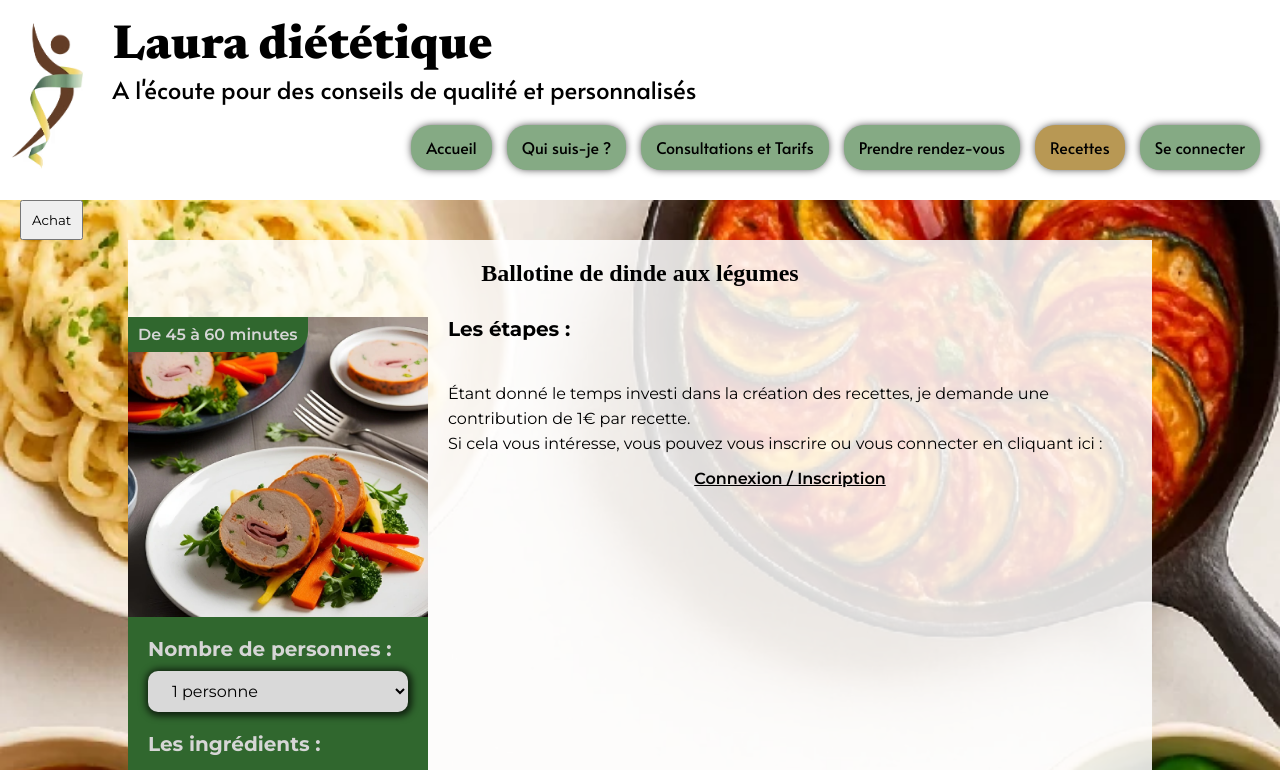
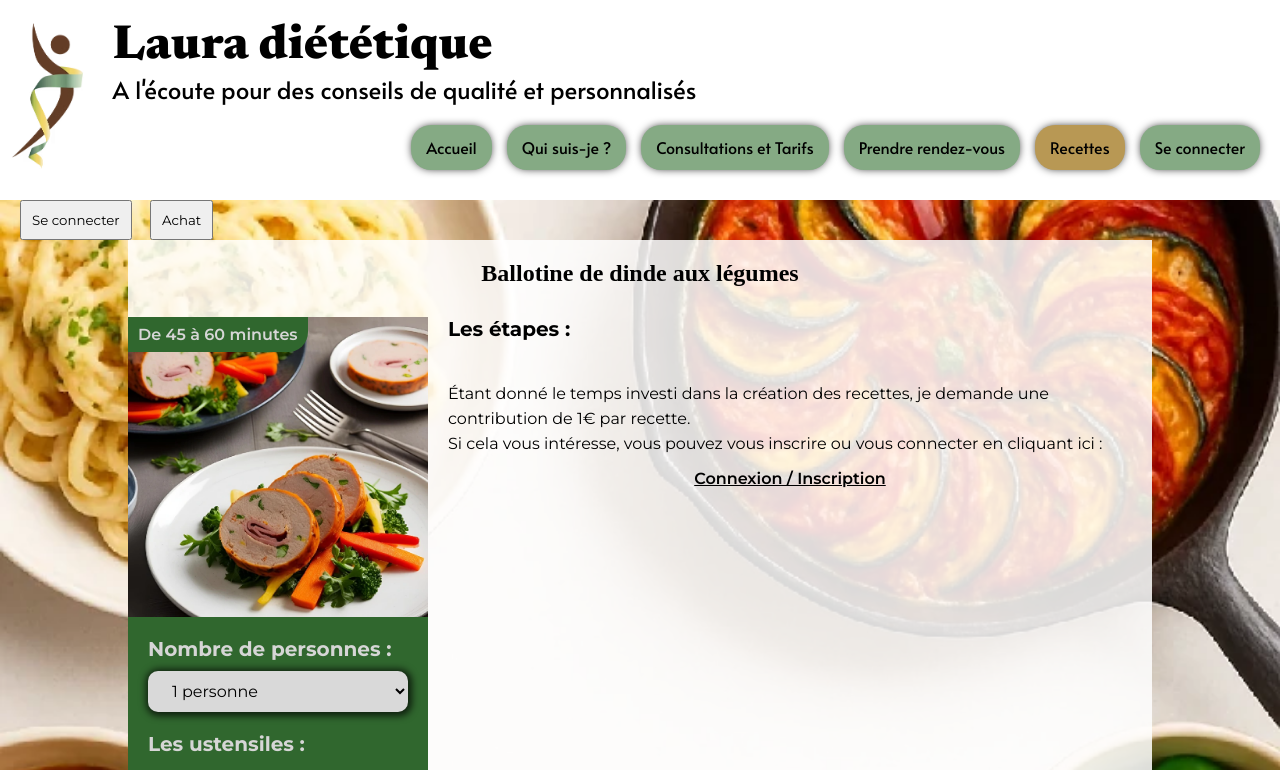
Before and after one commit to pnouhen/Laura-dietetique, a React (Vite) app: page /recettes/ballotine-de-dinde-aux-legumes in a window 1280 px wide. Shown: the top 770 px of the page. Built offline with nearby package versions, Linux system fonts and the light colour scheme; a web font is replaced by a local one.

Commit message:
Mise en place du système de connexion + acaht sur RecipeDetail

```diff
--- a/src/components/ButtonSimul/ButtonSimul.jsx
+++ b/src/components/ButtonSimul/ButtonSimul.jsx
@@ -1,9 +1,9 @@
 import "./buttonSimul.scss"
 
-export default function ButtonSimul({onClick, text}){
+export default function ButtonSimul({className, onClick, text}){
     return(
-        <button className="buttonSimul" onClick={onClick}>
-              {text}
-            </button>
+         <button className={`buttonSimul ${className}`} onClick={onClick}>
+      {text}
+    </button>
     )
 }
--- a/src/components/ButtonSimul/buttonSimul.scss
+++ b/src/components/ButtonSimul/buttonSimul.scss
@@ -1,6 +1,11 @@
-.buttonSimul{
-    position: absolute;
-    top: 0;
-    left: 20px;
-    padding: 10px;
+.buttonSimul {
+  position: absolute;
+  top: 0;
+  padding: 10px;
 }
+.connexion {
+  left: 20px;
+}
+.purschasedRecipe {
+  left: 150px;
+}
--- a/src/components/Recipe-CategoryFiltrer/Recipe-CategoryFiltrer.jsx
+++ b/src/components/Recipe-CategoryFiltrer/Recipe-CategoryFiltrer.jsx
@@ -6,7 +6,7 @@ import "./recipeCategoryFiltrer.scss";
 export default function RecipeCategoryFilter({ buttons, activeButton, handleButtonClick, recipes }) {
   return (
     <section className="choice">
-      <h2 className="titleRecipesCards">Choisissez votre :</h2>
+      <h2 className="titleRecipesCards">Catégories</h2>
       {recipes.length > 0 ? (
         <div className="choice_container">
           <Button
--- a/src/components/RecipeDetails-Ingredients/RecipeDetailsIngredients.jsx
+++ b/src/components/RecipeDetails-Ingredients/RecipeDetailsIngredients.jsx
@@ -1,10 +1,10 @@
-export default function RecipeDetailsIngredients({ data, purchased, number }) {
+export default function RecipeDetailsIngredients({ data, connected, purchased, number }) {
   return (
     <div className="ingredients">
       <h3>Les ingrédients :</h3>
       <ul>
         {data.ingredients.map((ingredient, index) => {
-          const quantity = purchased ? ingredient.quantity * number : "***";
+          const quantity = connected && purchased ? ingredient.quantity * number : "***";
 
           const spacing =
             typeof ingredient.dosage === "string" &&
@@ -16,7 +16,7 @@ export default function RecipeDetailsIngredients({ data, purchased, number }) {
             <li key={index}>
               {quantity}
               {spacing}
-              {purchased ? ingredient.dosage : ""} {ingredient.name}
+              {connected && purchased ? ingredient.dosage : ""} {ingredient.name}
             </li>
           );
         })}
--- a/src/components/RecipeDetails-Steps/RecipeDetailsSteps.jsx
+++ b/src/components/RecipeDetails-Steps/RecipeDetailsSteps.jsx
@@ -1,12 +1,13 @@
-import { NavLink } from "react-router-dom"
+import { NavLink } from "react-router-dom";
 
-import "./recipeDetailsSteps.scss"
+import "./recipeDetailsSteps.scss";
 
-export default function RecipeDetailsSteps({purchased, data}){
-    return(
+export default function RecipeDetailsSteps({ connected, purchased, data }) {
+  return (
     <div className="steps">
       <h3>Les étapes :</h3>
-            {purchased ? (
+      {connected ? (
+        purchased ? (
           <ul>
           {data.steps.map((step, index) => (
             <li key={index}>{step}</li>
@@ -17,12 +18,23 @@ export default function RecipeDetailsSteps({purchased, data}){
           <p>
             Étant donné le temps investi dans la création des recettes, je
             demande une contribution de 1€ par recette. <br />
-                  Si cela vous intéresse, vous pouvez vous inscrire ou vous
-                  connecter en cliquant ici :
+            Si cela vous intéresse, ajoutez la recette à votre panier en
+            cliquant sur ce boutton :
+          </p>
+          <a href=".">Acheter la recette</a>
+        </div>
+        )
+      ) : (
+        <div className="connexionRecipeDetails">
+          <p>
+            Étant donné le temps investi dans la création des recettes, je
+            demande une contribution de 1€ par recette. <br />
+            Si cela vous intéresse, vous pouvez vous inscrire ou vous connecter
+            en cliquant ici :
           </p>
           <NavLink to={`/se-connecter`}>Connexion / Inscription</NavLink>
         </div>
       )}
     </div>
-    )
+  );
 }
--- a/src/pages/RecipesDetails/RecipesDetails.jsx
+++ b/src/pages/RecipesDetails/RecipesDetails.jsx
@@ -29,6 +29,9 @@ export default function RecipesDetails() {
 
   // Achat / Vendre
   const [purchasedRecipe, setPurchasedRecipe] = useState(false);
+
+  // Connecté / Non connecté
+  const [connected, setConnected] = useState(false);
 
   // Fetch recipe data
   useEffect(() => {
@@ -69,6 +72,12 @@ export default function RecipesDetails() {
       <main className="recipesDetails">
         {/* Bouton d'achat/vente */}
         <ButtonSimul
+          className="connexion"
+          onClick={() => setConnected(!connected)}
+          text={connected ? "Déconnecter" : "Se connecter"}
+        />
+        <ButtonSimul
+          className="purschasedRecipe"
           onClick={() => setPurchasedRecipe(!purchasedRecipe)}
           text={purchasedRecipe ? "Vendre" : "Achat"}
         />
@@ -96,19 +105,22 @@ export default function RecipesDetails() {
               setNumber={setNumberPeople}
             />
 
+            {/* Liste des ustensiles */}
+            <RecipeDetailsUstensils data={recipeDetails} />
+
             {/* Liste des ingrédients */}
             <RecipeDetailsIngredients
               data={recipeDetails}
+              connected={connected}
               purchased={purchasedRecipe}
               number={numberPeople}
             />
 
-            {/* Liste des ustensiles */}
-            <RecipeDetailsUstensils data={recipeDetails} />
           </div>
 
           {/* Étapes de la recette */}
           <RecipeDetailsSteps
+            connected={connected}
             purchased={purchasedRecipe}
             data={recipeDetails}
           />
```
Lines whose indentation alone changed are shown as unchanged.
